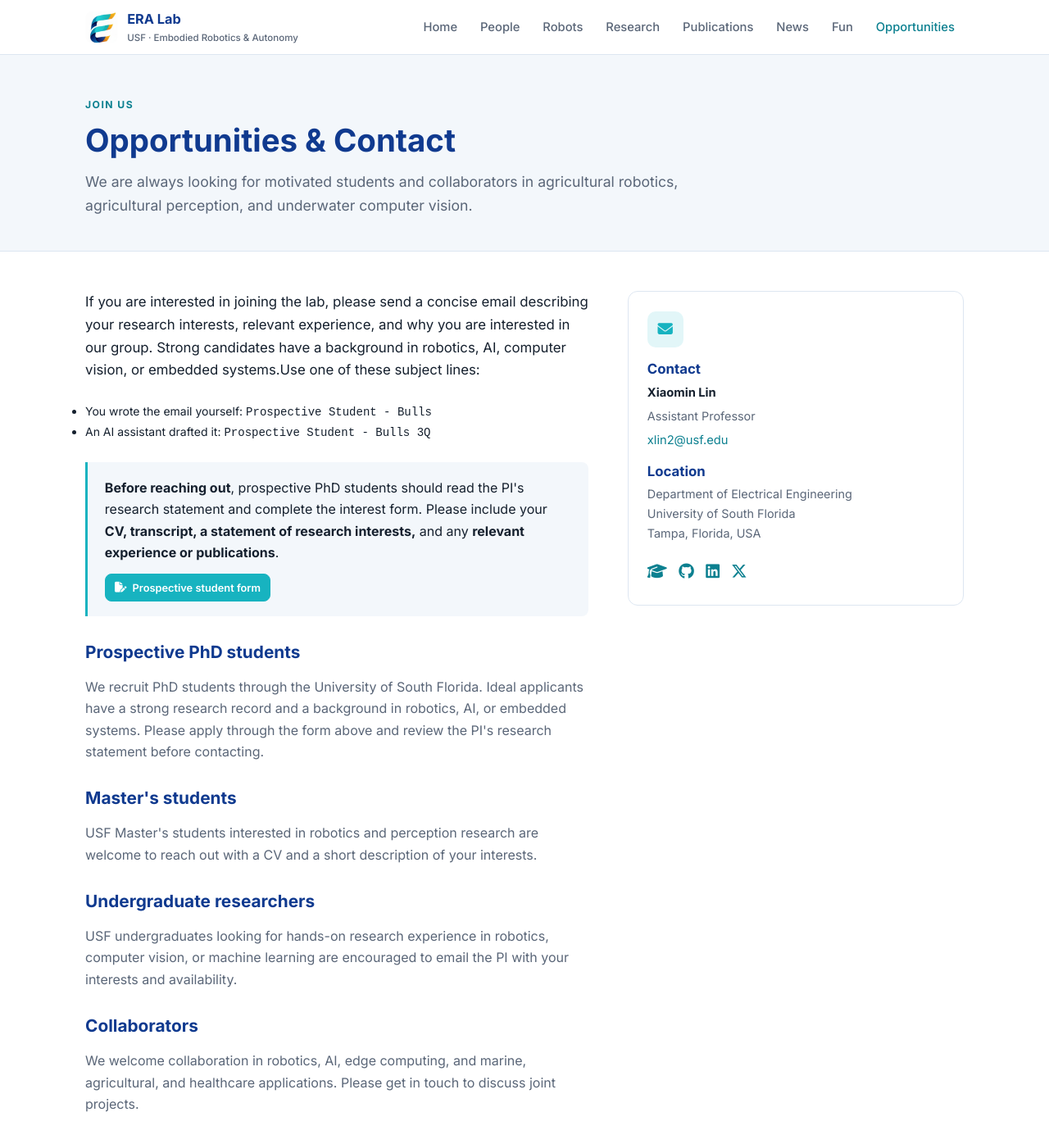
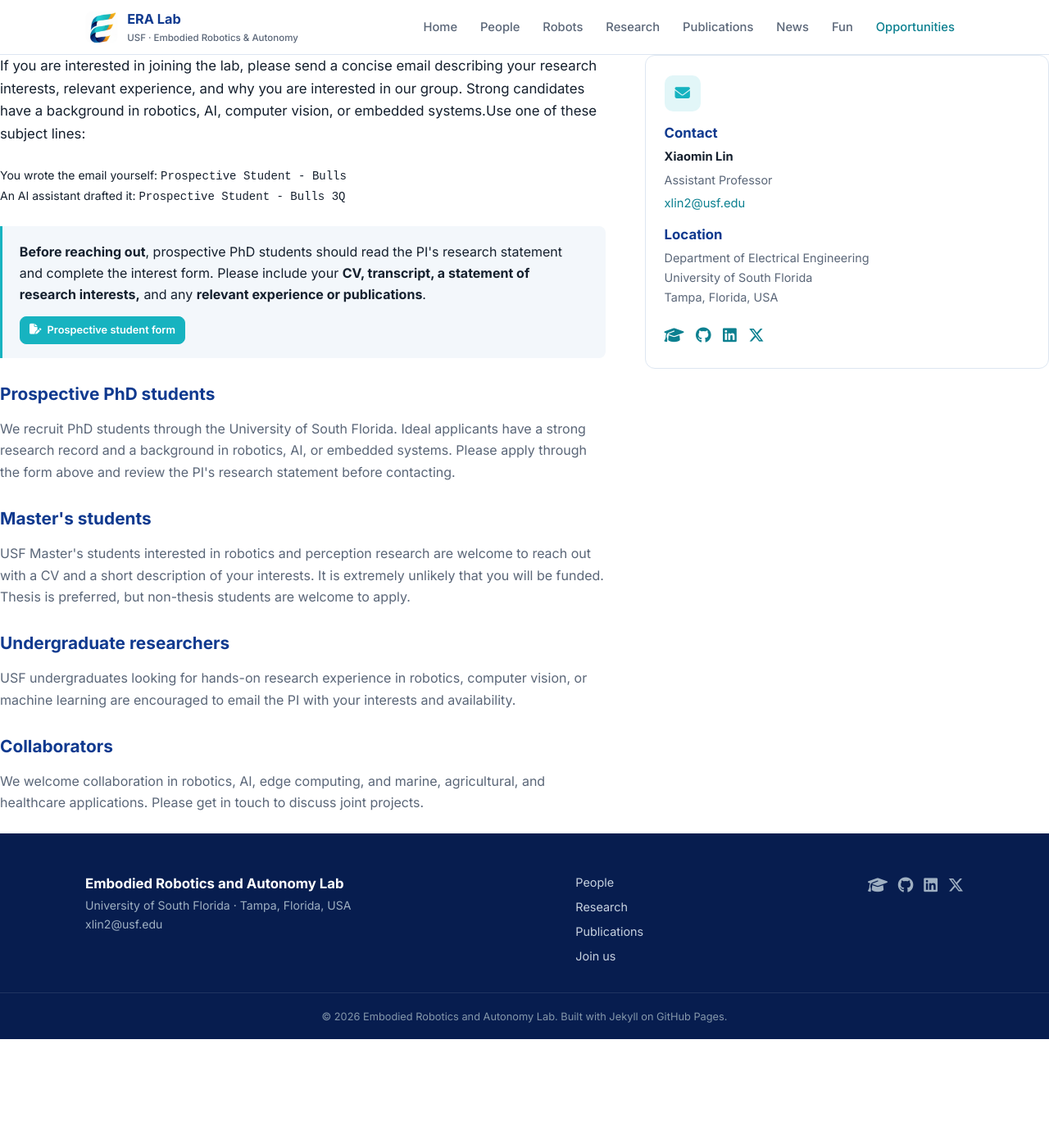
Before and after one commit to era-research-lab/era-research-lab.github.io, a Jekyll site: the page built from opportunities.html, in a window 1280 px wide and 1400 px high. Shown: the top 1396 px of the window at 82% size. Built offline with Jekyll 4.4.1, drawn with Linux system fonts in a browser that asks for light colours; a style sheet for code colours, icons or effects is not loaded.

```diff
--- a/opportunities.html
+++ b/opportunities.html
@@ -2,7 +2,10 @@
 layout: page
 title: Opportunities & Contact
 eyebrow: Join us
-lead: We are always looking for motivated students and collaborators in agricultural robotics, agricultural perception, and underwater computer vision.
+lead: We are always looking for motivated students and collaborators in agricultural robotics,
+agricultural perception, and underwater computer vision. I have affiliation with Bellini College
+of AI Cybersecurity and Computing (Computer Science) and College of Marine Science, so students
+from these colleges are also welcome to apply.
 permalink: /opportunities/
 ---
 
@@ -42,7 +45,9 @@ permalink: /opportunities/
     <h2 style="font-size:1.3rem; margin:2rem 0 1rem; color:var(--navy);">Master's students</h2>
     <p style="color:var(--muted); margin-bottom:1.5rem;">
       USF Master's students interested in robotics and perception research are welcome
-      to reach out with a CV and a short description of your interests.
+      to reach out with a CV and a short description of your interests. It is extremely
+      unlikely that you will be funded. Thesis is preferred, but non-thesis students
+      are welcome to apply.
     </p>
 
     <h2 style="font-size:1.3rem; margin:2rem 0 1rem; color:var(--navy);">Undergraduate researchers</h2>
```
